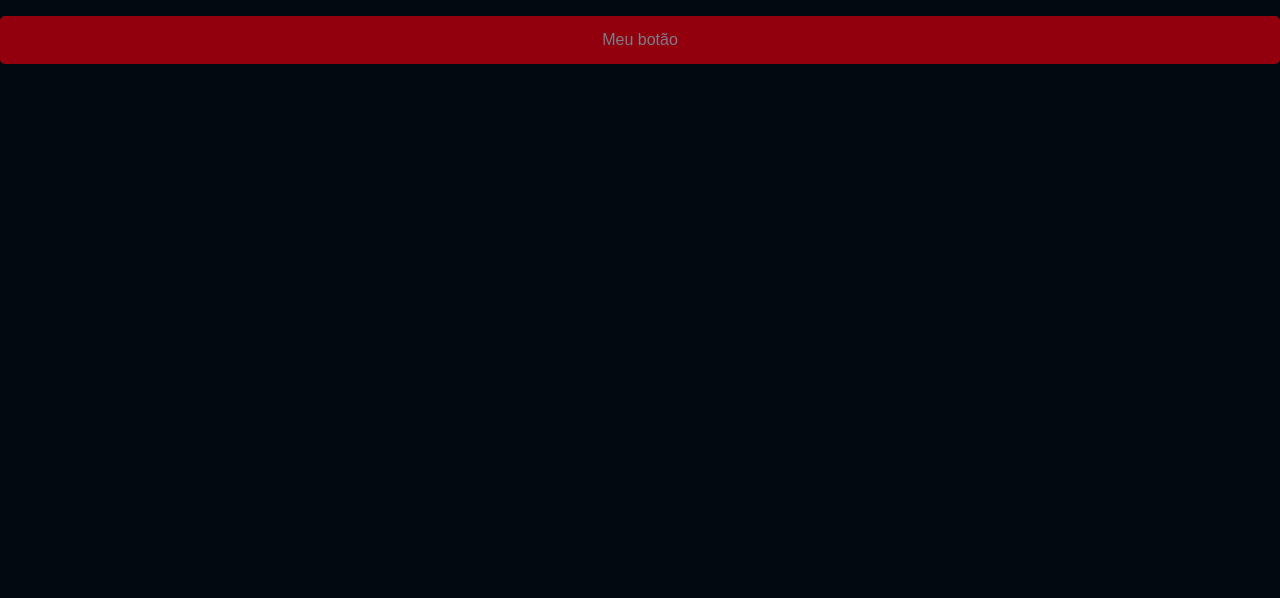
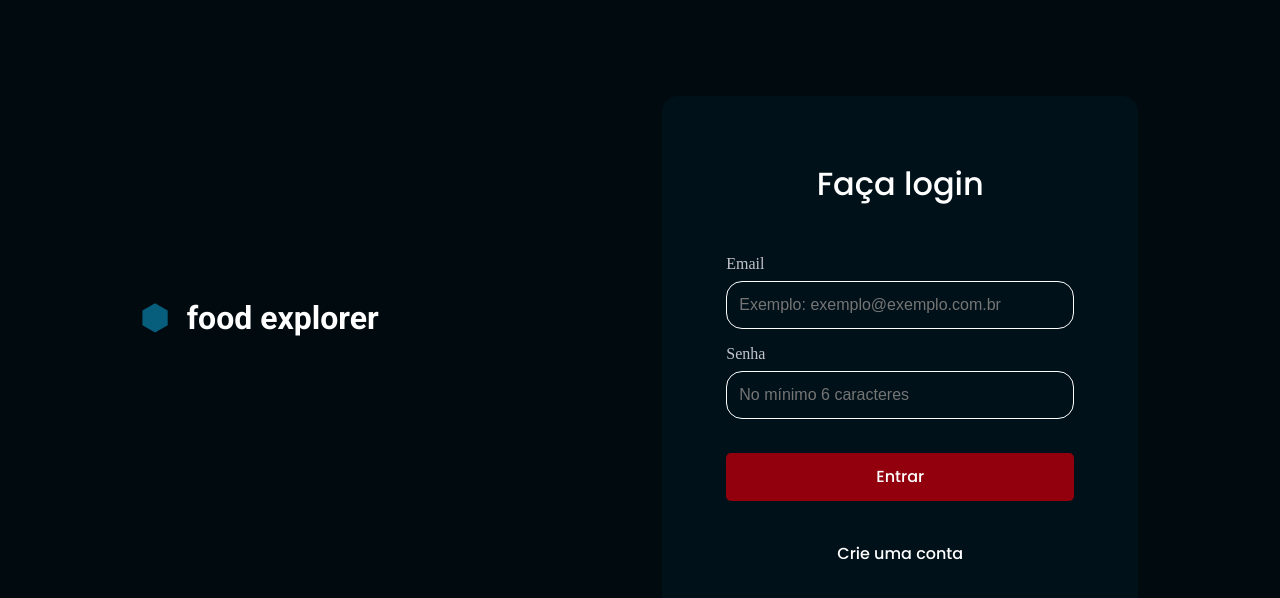
Before and after one commit to Matheusdev10/food-explorer-front, a React (Vite) app: page / in a window 1280 px wide. Shown: the top 598 px of the page. Built offline with nearby package versions, Linux system fonts and the light colour scheme.

Commit message:
fazendo pagina de signIn

```diff
--- a/src/Components/Button/index.jsx
+++ b/src/Components/Button/index.jsx
@@ -1,5 +1,12 @@
 import { Container } from './styles';
 
-export function Button() {
-  return <Container type="button">Meu botão</Container>;
+export function Button({ title, loading = false, ...rest }) {
+  return (
+    <Container type="button"
+    disabled={loading}
+    {...rest}
+    >
+      {loading ? 'Carregando...' : title}
+    </Container>
+  );
 }
--- a/src/Components/Button/styles.js
+++ b/src/Components/Button/styles.js
@@ -7,7 +7,7 @@ export const Container = styled.button`
   height: 3rem;
   border-radius: 0.3125rem;
   border: 0;
-  padding: 0 1rem;
+  padding: 0.1rem;
   margin-top: 1rem;
   font-weight: 500;
   &:disabled {
--- /dev/null
+++ b/src/Components/Input/index.jsx
@@ -0,0 +1,10 @@
+import { Container } from './styles';
+
+export function Input({ icon: Icon, ...rest }) {
+  return (
+    <Container>
+      {Icon && <Icon size={20} />}
+      <input {...rest} />
+    </Container>
+  );
+}
--- /dev/null
+++ b/src/Components/Input/styles.js
@@ -0,0 +1,22 @@
+import styled from 'styled-components';
+export const Container = styled.div`
+  width: 100%;
+  display: flex;
+  align-items: center;
+  background-color: ${({ theme }) => theme.COLORS.BACKGROUND_800};
+  margin-bottom: 0.5rem;
+
+  > input {
+    height: 3rem;
+    width: 100%;
+    padding: 0.75rem;
+    border: 1px solid #ffffff;
+    color: ${({ theme }) => theme.COLORS.WHITE};
+    background-color: transparent;
+    border-radius: 1rem;
+  }
+
+  > svg {
+    margin-left: 16px;
+  }
+`;
--- a/src/main.jsx
+++ b/src/main.jsx
@@ -4,12 +4,12 @@ import GlobalStyles from './styles/global';
 import theme from './styles/theme';
 import { ThemeProvider } from 'styled-components';
 import { Details } from './pages/Details';
-
+import {SignIn} from "./pages/SignIn"
 ReactDOM.createRoot(document.getElementById('root')).render(
   <React.StrictMode>
     <ThemeProvider theme={theme}>
       <GlobalStyles />
-      <Details />
+      <SignIn />
     </ThemeProvider>
   </React.StrictMode>
 );
--- a/src/pages/Details/index.jsx
+++ b/src/pages/Details/index.jsx
@@ -4,7 +4,8 @@ import { Button } from '../../Components/Button';
 export function Details() {
   return (
     <Container>
-      <Button />
+      <Button title="entrar" loading />
+      <Button title="cadastrar" />
     </Container>
   );
 }
--- /dev/null
+++ b/src/pages/SignIn/index.jsx
@@ -0,0 +1,39 @@
+import { Container } from './styles';
+import { Form } from './styles';
+import { Input } from '../../Components/Input';
+import { Button } from '../../Components/Button';
+import Logo from '../../assets/logo.svg';
+
+export function SignIn() {
+  return (
+    <Container>
+      <div>
+        <img src={Logo} alt="icone de logo em forma hexagonal" />
+        <h1>food explorer</h1>
+      </div>
+
+      <Form>
+        <h1>Faça login</h1>
+
+        <label htmlFor="Email"></label>
+
+        <label htmlFor="Email">Email</label>
+        <Input
+          type="email"
+          id="Email"
+          placeholder="Exemplo: exemplo@exemplo.com.br"
+          onChange={(e) => setEmail(e.target.value)}
+        />
+
+        <label htmlFor="Password">Senha</label>
+        <Input
+          type="password"
+          id="Password"
+          placeholder="No mínimo 6 caracteres"
+        />
+        <Button className="btn" title="Entrar" />
+        <a href="#">Crie uma conta</a>
+      </Form>
+    </Container>
+  );
+}
--- /dev/null
+++ b/src/pages/SignIn/styles.js
@@ -0,0 +1,70 @@
+import styled from 'styled-components';
+export const Container = styled.div`
+  display: flex;
+  align-items: center;
+  justify-content: space-around;
+
+  > div {
+    display: flex;
+    align-items: center;
+    gap: 1.18rem;
+    color: ${({ theme }) => theme.COLORS.WHITE};
+    font-size: 1rem;
+    font-family: 'Roboto', sans-serif;
+  }
+
+  @media (max-width: 860px) {
+    display: block;
+    width: 100%;
+    margin: 0 auto;
+    > div {
+      display: none;
+    }
+  }
+`;
+
+export const Form = styled.form`
+  width: 29.75rem;
+  height: 33.75rem;
+  margin-top: 6rem;
+  padding: 4rem;
+  border-radius: 1rem;
+  background: ${({ theme }) => theme.COLORS.BACKGROUND_800};
+
+  display: flex;
+  flex-direction: column;
+  gap: 0.5rem;
+
+  > h1 {
+    margin-bottom: 1.93rem;
+    text-align: center;
+    color: ${({ theme }) => theme.COLORS.WHITE};
+    font-family: 'Poppins';
+    font-weight: 500;
+  }
+
+  > label {
+    color: ${({ theme }) => theme.COLORS.GRAY_100};
+  }
+
+  > a {
+    text-align: center;
+    margin-top: 2rem;
+    color: ${({ theme }) => theme.COLORS.WHITE};
+    font-family: 'Poppins';
+    font-weight: 500;
+  }
+
+  > .btn {
+    margin-top: 18px;
+    color: ${({ theme }) => theme.COLORS.WHITE};
+    font-family: 'Poppins';
+    font-weight: 500;
+  }
+
+  @media (max-width: 500px) {
+    margin-top: 0;
+    width: 100%;
+    height: 100vh;
+  }
+`;
--- a/src/styles/global.js
+++ b/src/styles/global.js
@@ -10,7 +10,6 @@ export default createGlobalStyle`
 
 body{
     background-color: ${({ theme }) => theme.COLORS.BACKGROUND_900};
-    color: ${({ theme }) => theme.COLORS.WHITE};
     -webkit-font-smoothing: antialiased;
 }
 
```
Also changed, not shown: src/assets/logo.svg (added).
